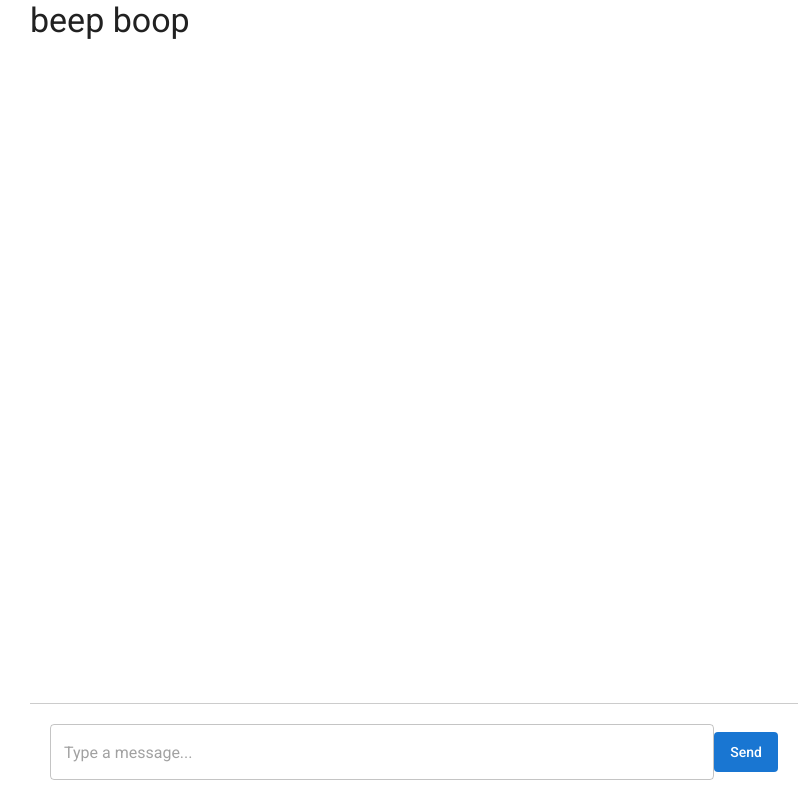
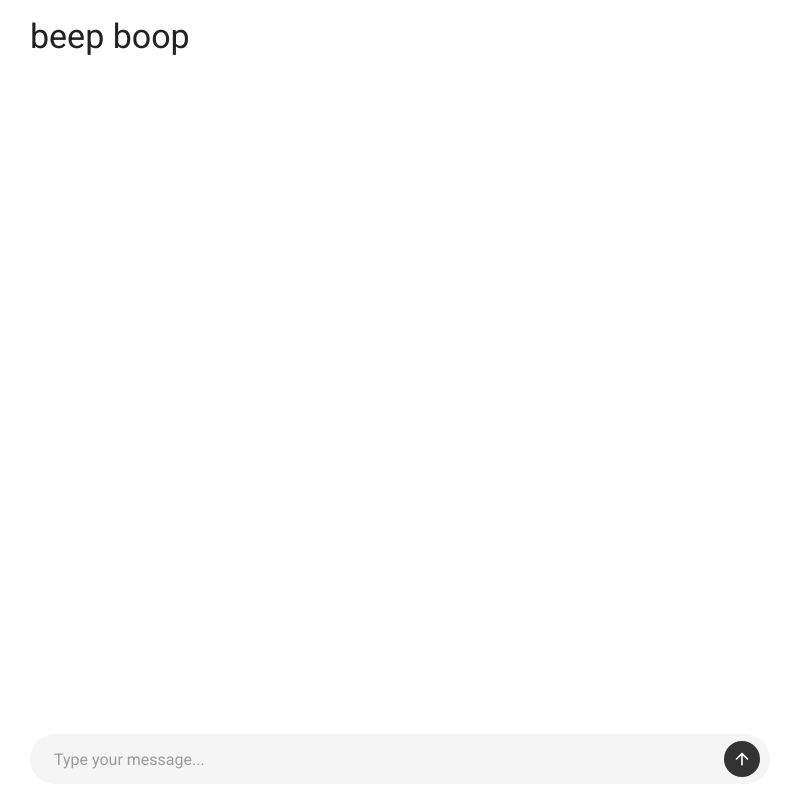
Before and after one commit to joshuaiokua/chatbot-ux-explorations, a React app in the folder frontend/: page /conversation-tagging in a window 1280 px wide. Shown: the whole page, without its empty margins (226-1035 px from the left). Built offline with nearby package versions, Linux system fonts and the light colour scheme.

Commit message:
feat: ChatInterface modularization
Modularized the basic components that make up the ChatInterface.

```diff
--- a/frontend/src/shared/components/ChatInterface.tsx
+++ b/frontend/src/shared/components/ChatInterface.tsx
@@ -1,18 +1,12 @@
 // External Imports
 import React, { useState, useEffect, useRef } from "react";
-import {
-  Box,
-  Paper,
-  Typography,
-  TextField,
-  Button,
-  Avatar,
-} from "@mui/material";
-import SmartToyIcon from "@mui/icons-material/SmartToy"; // AI Icon
+import { Box, Paper, Typography } from "@mui/material";
 
 // Internal Imports
 import { Message } from "../../types";
 import { sendMessage } from "../utils/messageHandler";
+import MessageList from "./MessageList";
+import InputBar from "./InputBar";
 
 const ChatInterface: React.FC = () => {
   const [messages, setMessages] = useState<Message[]>([]);
@@ -36,6 +30,14 @@ const ChatInterface: React.FC = () => {
     setUserInput("");
   };
 
+  // Send the message when the user presses Enter without Shift
+  const handleKeyDown = (e: React.KeyboardEvent<HTMLDivElement>) => {
+    if (e.key === "Enter" && !e.shiftKey) {
+      e.preventDefault();
+      handleSendMessage();
+    }
+  };
+
   // Scroll to the bottom of the chat when a new message is added
   useEffect(() => {
     messagesEndRef.current?.scrollIntoView({ behavior: "smooth" });
@@ -46,9 +48,10 @@ const ChatInterface: React.FC = () => {
       sx={{
         display: "flex",
         flexDirection: "column",
-        maxWidth: "48rem", // 768px
+        maxWidth: "48rem", // * ChatGPT's max width
         height: "100vh", // Full viewport height
         margin: "0 auto",
+        paddingBlock: "1rem",
       }}
     >
       <Typography variant="h4" component="h1" gutterBottom>
@@ -57,69 +60,23 @@ const ChatInterface: React.FC = () => {
       <Paper
         elevation={0}
         sx={{
-          flexGrow: 1, // Expand to fill available space
+          display: "flex",
+          flexGrow: 1, // Grow to fill the available space
+          flexDirection: "column",
+          padding: ".625rem .625rem .625rem 0",
           overflowY: "auto", // Scrollable area for messages
-          padding: "10px 10px 10px 0",
-          display: "flex",
-          flexDirection: "column",
         }}
       >
-        {messages.map((message, index) => (
-          <Box
-            key={index}
-            sx={{
-              display: "flex",
-              justifyContent:
-                message.role === "user" ? "flex-end" : "flex-start", // Align based on role
-              alignItems: "center", // Align avatar and message text
-              margin: "10px 0",
-            }}
-          >
-            {message.role === "assistant" && (
-              // AI Avatar for assistant messages
-              <Avatar sx={{ bgcolor: "#e5e5e5", marginRight: "0", alignSelf: "flex-start" }}>
-                <SmartToyIcon />
-              </Avatar>
-            )}
-            <Box
-              sx={{
-                backgroundColor:
-                  message.role === "user" ? "#333" : "transparent",
-                color: message.role === "user" ? "#fff" : "#333",
-                padding: ".625rem 1.25rem .625rem 1.25rem",
-                margin: "0 10px",
-                borderRadius: "15px",
-                maxWidth: message.role === "user" ? "70%" : "100%",
-                textAlign: "justify",
-                textAlignLast: message.role === "user" ? "right" : "left",
-              }}
-            >
-              <Typography variant="body1">{message.content}</Typography>
-            </Box>
-          </Box>
-        ))}
+        <MessageList messages={messages} />
         <div ref={messagesEndRef} />
       </Paper>
-      <Box
-        sx={{
-          display: "flex",
-          padding: "20px",
-          borderTop: "1px solid #ccc",
-          alignItems: "center",
-        }}
-      >
-        <TextField
-          value={userInput}
-          onChange={(e) => setUserInput(e.target.value)}
-          onKeyDown={(e) => e.key === "Enter" && handleSendMessage()}
-          placeholder="Type a message..."
-          variant="outlined"
-          sx={{ flexGrow: 1 }}
-        />
-        <Button variant="contained" onClick={handleSendMessage}>
-          Send
-        </Button>
-      </Box>
+
+      <InputBar
+        userInput={userInput}
+        setUserInput={setUserInput}
+        handleSendMessage={handleSendMessage}
+        handleKeyDown={handleKeyDown}
+      />
     </Box>
   );
 };
--- /dev/null
+++ b/frontend/src/shared/components/InputBar.tsx
@@ -0,0 +1,71 @@
+import React from "react";
+import { Box, TextField, IconButton } from "@mui/material";
+import ArrowUpwardRounded from "@mui/icons-material/ArrowUpwardRounded";
+
+interface InputBarProps {
+  userInput: string;
+  setUserInput: React.Dispatch<React.SetStateAction<string>>;
+  handleSendMessage: () => void;
+  handleKeyDown: (e: React.KeyboardEvent<HTMLDivElement>) => void;
+}
+
+const InputBar: React.FC<InputBarProps> = ({
+  userInput,
+  setUserInput,
+  handleSendMessage,
+  handleKeyDown,
+}) => {
+  return (
+    <Box
+      sx={{
+        display: "flex",
+        maxWidth: "740px",
+        alignItems: "flex-end",
+        padding: "5px 10px 5px",
+        borderRadius: "50px",
+        backgroundColor: "#f5f5f5",
+      }}
+    >
+      <TextField
+        value={userInput}
+        onChange={(e) => setUserInput(e.target.value)}
+        onKeyDown={handleKeyDown}
+        placeholder="Type your message..."
+        variant="outlined"
+        size="small"
+        multiline
+        minRows={1}
+        maxRows={4}
+        sx={{
+          minHeight: "40px",
+          flexGrow: 1,
+          "& .MuiOutlinedInput-root": {
+            "& fieldset": {
+              border: "none",
+            },
+          },
+        }}
+      />
+      <IconButton
+        onClick={handleSendMessage}
+        sx={{
+          alignSelf: "center",
+          marginLeft: "10px",
+          maxHeight: "36px",
+          width: "36px",
+          size: "small",
+          backgroundColor: "#333",
+          color: "#fff",
+          borderRadius: "50%",
+          "&:hover": {
+            backgroundColor: "#222",
+          },
+        }}
+      >
+        <ArrowUpwardRounded fontSize="small" />
+      </IconButton>
+    </Box>
+  );
+};
+
+export default InputBar;
--- /dev/null
+++ b/frontend/src/shared/components/MessageBubble.tsx
@@ -0,0 +1,28 @@
+import React from "react";
+import { Box, Typography } from "@mui/material";
+
+interface MessageBubbleProps {
+  content: string;
+  isUser: boolean;
+}
+
+const MessageBubble: React.FC<MessageBubbleProps> = ({ content, isUser }) => {
+  return (
+    <Box
+      sx={{
+        maxWidth: isUser ? "70%" : "100%",
+        margin: "0 0.625rem",
+        padding: ".625rem 1.25rem .625rem 1.25rem",
+        borderRadius: "1rem",
+        textAlign: "justify",
+        textAlignLast: isUser ? "right" : "left",
+        color: isUser ? "#fff" : "#333",
+        backgroundColor: isUser ? "#333" : "transparent",
+      }}
+    >
+      <Typography variant="body1">{content}</Typography>
+    </Box>
+  );
+};
+
+export default MessageBubble;
--- /dev/null
+++ b/frontend/src/shared/components/MessageList.tsx
@@ -0,0 +1,56 @@
+// External Imports
+import React from "react";
+import { Box, Avatar } from "@mui/material";
+import SmartToyIcon from "@mui/icons-material/SmartToy";
+
+// Internal Imports
+import MessageBubble from "./MessageBubble";
+import { Message } from "../../types";
+
+interface MessageListProps {
+  messages: Message[];
+}
+
+const MessageList: React.FC<MessageListProps> = ({ messages }) => {
+  return (
+    <Box
+      sx={{
+        display: "flex",
+        flexGrow: 1, // Grow to fill the available space
+        flexDirection: "column",
+        padding: ".625rem",
+        overflowY: "auto", // Scrollable area for messages
+      }}
+    >
+      {messages.map((message, index) => (
+        <Box
+          key={index}
+          sx={{
+            display: "flex",
+            justifyContent: message.role === "user" ? "flex-end" : "flex-start",
+            alignItems: "flex-start", // ! Align avatar and message text
+            margin: ".625rem 0",
+          }}
+        >
+          {message.role === "assistant" && (
+            <Avatar
+              sx={{
+                bgcolor: "#e5e5e5",
+                marginRight: "0",
+                alignSelf: "flex-start",
+              }}
+            >
+              <SmartToyIcon />
+            </Avatar>
+          )}
+          <MessageBubble
+            content={message.content}
+            isUser={message.role === "user"}
+          />
+        </Box>
+      ))}
+    </Box>
+  );
+};
+
+export default MessageList;
```
